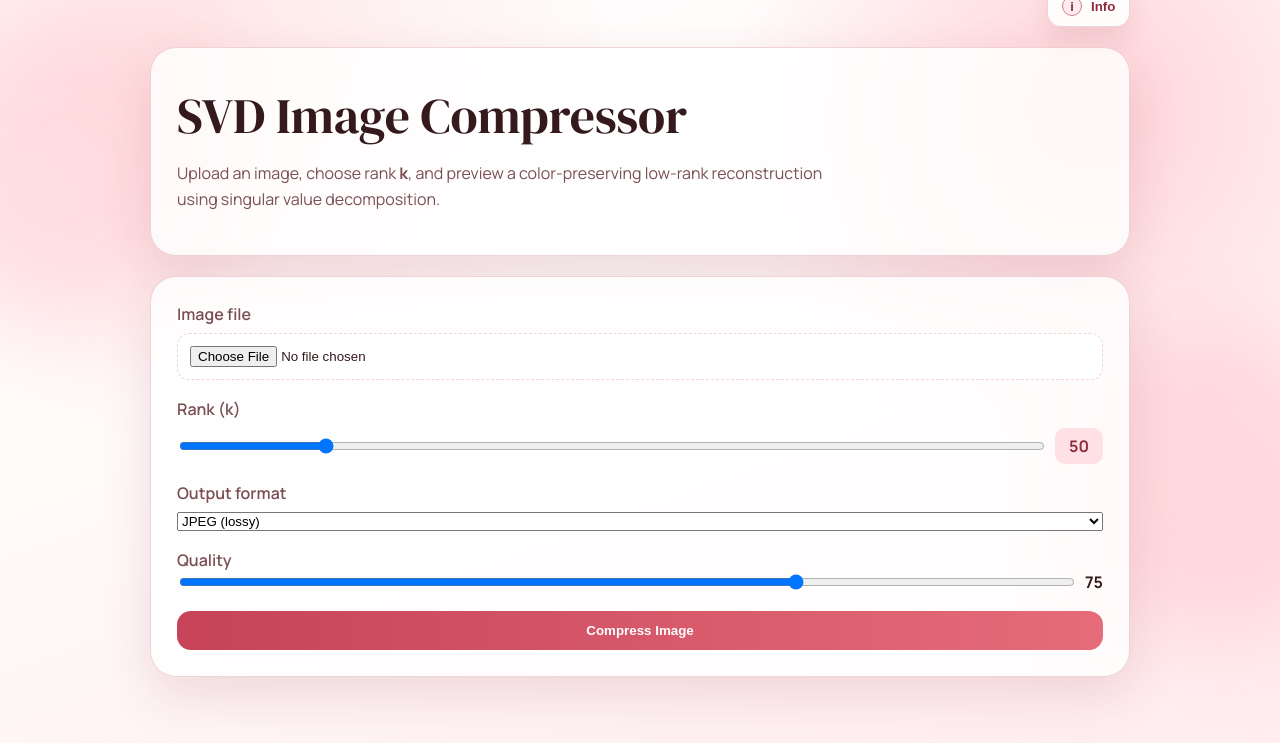
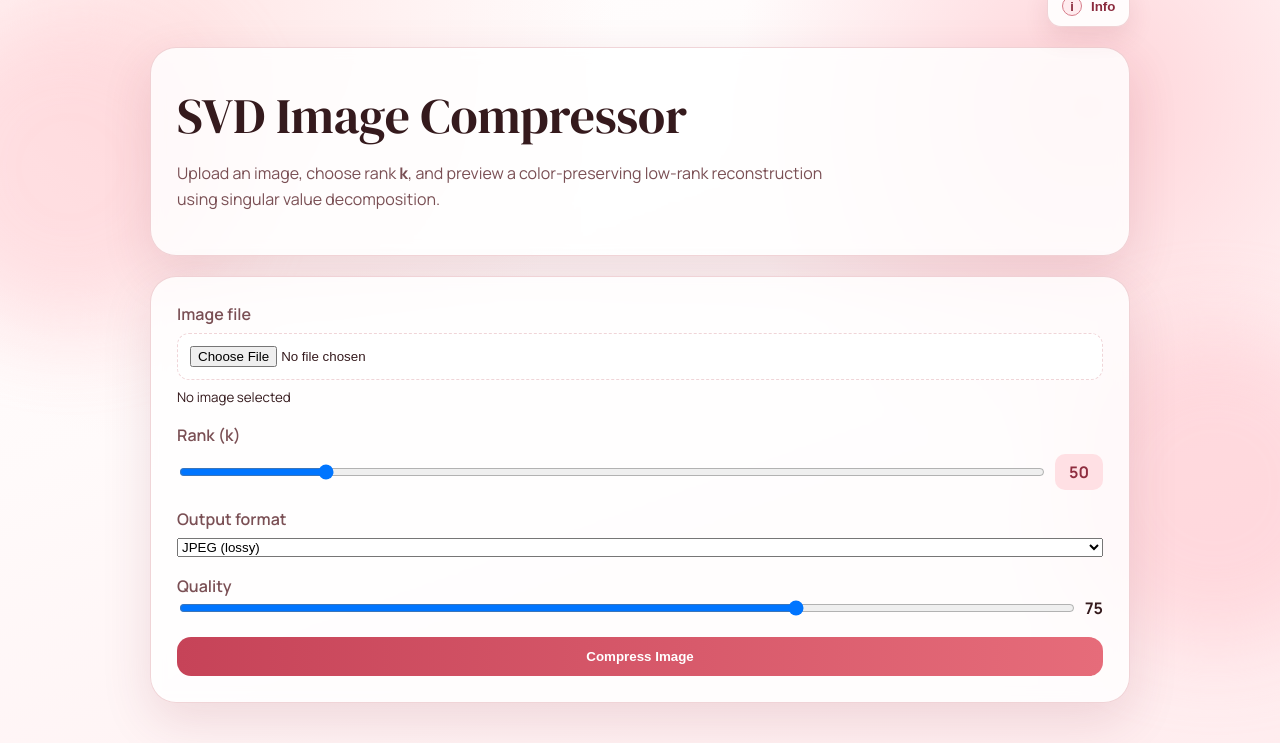
Before and after one commit to eliasjoby/svd-compress, a Flask app: page / in a window 1280 px wide. Shown: the part 63-806 px from the top of the page. Run offline with Flask 3, Linux system fonts and the light colour scheme; some libraries are stand-ins or nearby versions.

Commit message:
Add source token handling and update image selection display in UI

```diff
--- a/app.py
+++ b/app.py
@@ -151,22 +151,23 @@ def index():
         "k": 50,
         "format": "JPEG",
         "quality": 75,
+        "source_token": "",
+        "source_filename": None,
     }
 
     if context["result"]:
         context["k"] = context["result"].get("k", 50)
         context["format"] = context["result"].get("format", "JPEG")
         context["quality"] = context["result"].get("quality", 75)
+        context["source_token"] = context["result"].get("source_token", "")
+        context["source_filename"] = context["result"].get("source_filename")
 
     if request.method == "POST":
         image_file = request.files.get("image")
+        source_token = request.form.get("source_token", "").strip()
         k = request.form.get("k", "50")
         output_format = request.form.get("format", "JPEG").upper()
         quality = request.form.get("quality", "75")
-
-        if not image_file or image_file.filename == "":
-            context["error"] = "Please choose an image first."
-            return render_template("index.html", **context)
 
         try:
             k = int(k)
@@ -191,10 +192,35 @@ def index():
         context["quality"] = quality
 
         try:
-            file_bytes = image_file.read()
-            if not file_bytes:
-                context["error"] = "Uploaded file is empty."
+            file_bytes = b""
+            source_filename = None
+
+            if image_file and image_file.filename:
+                file_bytes = image_file.read()
+                if not file_bytes:
+                    context["error"] = "Uploaded file is empty."
+                    return render_template("index.html", **context)
+
+                source_filename = image_file.filename
+                source_token = uuid.uuid4().hex
+                cache_set(
+                    f"source:{source_token}",
+                    {"bytes": file_bytes, "filename": source_filename},
+                )
+            elif source_token:
+                source_payload = RESULT_CACHE.get(f"source:{source_token}")
+                if not source_payload:
+                    context["error"] = "Previous image context expired. Please upload the image again."
+                    return render_template("index.html", **context)
+
+                file_bytes = source_payload["bytes"]
+                source_filename = source_payload.get("filename", "uploaded image")
+            else:
+                context["error"] = "Please choose an image first."
                 return render_template("index.html", **context)
+
+            context["source_token"] = source_token
+            context["source_filename"] = source_filename
 
             original_file_size = len(file_bytes)
             original_matrix = load_rgb_image(file_bytes)
@@ -256,6 +282,8 @@ def index():
                 "download_npz_url": url_for("download_result", kind="npz", token=npz_token),
                 "format": output_format,
                 "quality": quality,
+                "source_token": source_token,
+                "source_filename": source_filename,
                 "k": k,
             }
 
--- a/web/static/js/ui.js
+++ b/web/static/js/ui.js
@@ -50,4 +50,19 @@
     syncQualityVisibility();
     formatSelect.addEventListener("change", syncQualityVisibility);
   }
+
+  const imageInput = document.getElementById("image-input");
+  const sourceTokenInput = document.getElementById("source-token");
+  const selectedImageName = document.getElementById("selected-image-name");
+
+  if (imageInput && selectedImageName) {
+    imageInput.addEventListener("change", function () {
+      if (this.files && this.files.length > 0) {
+        selectedImageName.textContent = "Selected image: " + this.files[0].name;
+        if (sourceTokenInput) {
+          sourceTokenInput.value = "";
+        }
+      }
+    });
+  }
 })();
--- a/web/templates/index.html
+++ b/web/templates/index.html
@@ -36,7 +36,15 @@
         <form method="post" enctype="multipart/form-data" class="form-grid">
           <label class="field">
             <span>Image file</span>
-            <input type="file" name="image" accept="image/*" required />
+            <input id="image-input" type="file" name="image" accept="image/*" />
+            <input type="hidden" name="source_token" id="source-token" value="{{ source_token }}" />
+            <small id="selected-image-name">
+              {% if source_filename %}
+                Current image: {{ source_filename }}
+              {% else %}
+                No image selected
+              {% endif %}
+            </small>
           </label>
 
           <label class="field">
```
